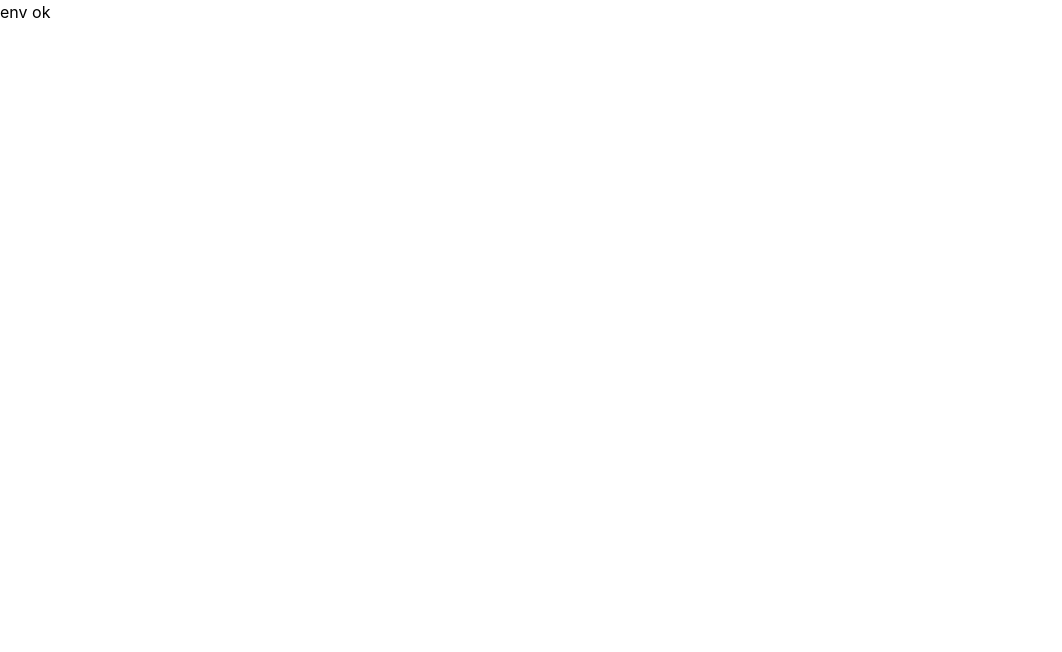
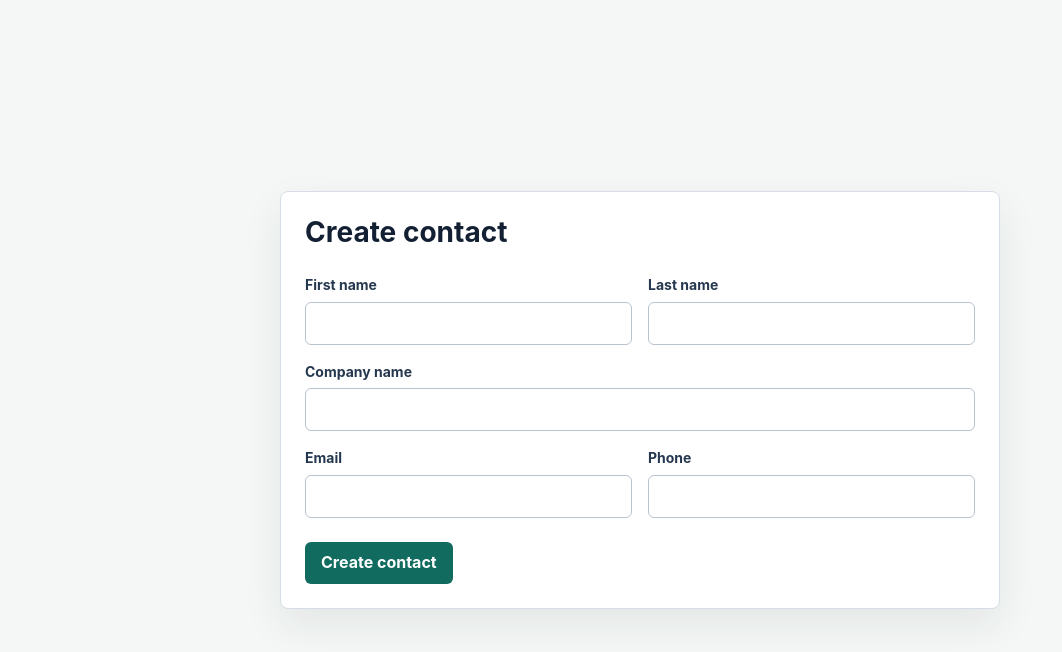
Before and after one commit to zukmutant/JobClosev2, a Next.js app: page / in a window 1280 px wide. Shown: the top 652 px of the page, without its empty margins (0-1062 px from the left). Built offline with nearby package versions, Linux system fonts and the light colour scheme.

Commit message:
Implement contact creation MVP UI

```diff
--- /dev/null
+++ b/app/contact-creation-form.tsx
@@ -0,0 +1,224 @@
+"use client";
+
+import { useActionState, useState } from "react";
+import { useFormStatus } from "react-dom";
+
+import {
+  type ContactCreationFormState,
+  initialContactCreationFormState,
+} from "../lib/contacts/contact-creation-form-state.ts";
+import {
+  submitContactCreationForm,
+} from "../lib/contacts/create-contact-form-action.ts";
+
+export function ContactCreationForm() {
+  const [state, formAction] = useActionState(
+    submitContactCreationForm,
+    initialContactCreationFormState,
+  );
+  const [phone, setPhone] = useState("");
+  const hasPhone = phone.trim().length > 0;
+
+  return (
+    <form action={formAction} style={styles.form}>
+      <div style={styles.header}>
+        <h1 style={styles.title}>Create contact</h1>
+      </div>
+
+      <div style={styles.grid}>
+        <label style={styles.field}>
+          <span style={styles.label}>First name</span>
+          <input name="firstName" type="text" autoComplete="given-name" style={styles.input} />
+        </label>
+
+        <label style={styles.field}>
+          <span style={styles.label}>Last name</span>
+          <input name="lastName" type="text" autoComplete="family-name" style={styles.input} />
+        </label>
+
+        <label style={styles.fieldWide}>
+          <span style={styles.label}>Company name</span>
+          <input name="companyName" type="text" autoComplete="organization" style={styles.input} />
+        </label>
+
+        <label style={styles.field}>
+          <span style={styles.label}>Email</span>
+          <input name="email" type="email" autoComplete="email" style={styles.input} />
+        </label>
+
+        <label style={styles.field}>
+          <span style={styles.label}>Phone</span>
+          <input
+            name="phone"
+            type="tel"
+            autoComplete="tel"
+            value={phone}
+            onChange={(event) => setPhone(event.currentTarget.value)}
+            style={styles.input}
+          />
+        </label>
+      </div>
+
+      {hasPhone ? (
+        <fieldset style={styles.channels}>
+          <legend style={styles.legend}>Phone channels</legend>
+          <label style={styles.check}>
+            <input name="phoneSmsEnabled" type="checkbox" />
+            <span>SMS</span>
+          </label>
+          <label style={styles.check}>
+            <input name="phoneWhatsappEnabled" type="checkbox" />
+            <span>WhatsApp</span>
+          </label>
+          <label style={styles.check}>
+            <input name="phoneTelegramEnabled" type="checkbox" />
+            <span>Telegram</span>
+          </label>
+        </fieldset>
+      ) : null}
+
+      <div style={styles.footer}>
+        <SubmitButton />
+        <p aria-live="polite" style={getStatusStyle(state.status)}>
+          {state.message}
+        </p>
+      </div>
+    </form>
+  );
+}
+
+function SubmitButton() {
+  const { pending } = useFormStatus();
+
+  return (
+    <button type="submit" style={styles.button}>
+      {pending ? "Saving..." : "Create contact"}
+    </button>
+  );
+}
+
+function getStatusStyle(status: ContactCreationFormState["status"]) {
+  if (status === "success") {
+    return styles.success;
+  }
+
+  if (status === "idle") {
+    return styles.status;
+  }
+
+  return styles.error;
+}
+
+const styles = {
+  form: {
+    width: "min(100%, 720px)",
+    display: "flex",
+    flexDirection: "column",
+    gap: 24,
+    padding: 24,
+    border: "1px solid #d7dde5",
+    borderRadius: 8,
+    background: "#ffffff",
+    boxShadow: "0 16px 40px rgba(21, 34, 50, 0.08)",
+  },
+  header: {
+    display: "flex",
+    alignItems: "center",
+    justifyContent: "space-between",
+  },
+  title: {
+    margin: 0,
+    color: "#132033",
+    fontSize: 28,
+    fontWeight: 700,
+    lineHeight: 1.2,
+  },
+  grid: {
+    display: "grid",
+    gridTemplateColumns: "repeat(auto-fit, minmax(220px, 1fr))",
+    gap: 16,
+  },
+  field: {
+    display: "flex",
+    flexDirection: "column",
+    gap: 6,
+  },
+  fieldWide: {
+    display: "flex",
+    flexDirection: "column",
+    gap: 6,
+    gridColumn: "1 / -1",
+  },
+  label: {
+    color: "#26384f",
+    fontSize: 14,
+    fontWeight: 650,
+  },
+  input: {
+    minHeight: 42,
+    border: "1px solid #b9c3cf",
+    borderRadius: 6,
+    padding: "8px 10px",
+    color: "#132033",
+    font: "inherit",
+  },
+  channels: {
+    display: "flex",
+    flexWrap: "wrap",
+    gap: 14,
+    margin: 0,
+    padding: 16,
+    border: "1px solid #d7dde5",
+    borderRadius: 8,
+  },
+  legend: {
+    padding: "0 6px",
+    color: "#26384f",
+    fontSize: 14,
+    fontWeight: 650,
+  },
+  check: {
+    display: "inline-flex",
+    alignItems: "center",
+    gap: 8,
+    color: "#132033",
+    fontSize: 14,
+  },
+  footer: {
+    display: "flex",
+    flexWrap: "wrap",
+    alignItems: "center",
+    gap: 14,
+  },
+  button: {
+    minHeight: 42,
+    border: 0,
+    borderRadius: 6,
+    padding: "0 16px",
+    background: "#126b5f",
+    color: "#ffffff",
+    font: "inherit",
+    fontWeight: 700,
+    cursor: "pointer",
+  },
+  status: {
+    minHeight: 22,
+    margin: 0,
+    color: "#516173",
+    fontSize: 14,
+  },
+  success: {
+    minHeight: 22,
+    margin: 0,
+    color: "#126b5f",
+    fontSize: 14,
+    fontWeight: 650,
+  },
+  error: {
+    minHeight: 22,
+    margin: 0,
+    color: "#a23030",
+    fontSize: 14,
+    fontWeight: 650,
+  },
+} as const;
--- a/app/page.tsx
+++ b/app/page.tsx
@@ -1,3 +1,17 @@
+import { ContactCreationForm } from "./contact-creation-form";
+
 export default function HomePage() {
-  return <main>env ok</main>;
+  return (
+    <main
+      style={{
+        minHeight: "100vh",
+        display: "grid",
+        placeItems: "center",
+        padding: 24,
+        background: "#f4f7f5",
+      }}
+    >
+      <ContactCreationForm />
+    </main>
+  );
 }
--- /dev/null
+++ b/lib/contacts/contact-creation-form-state.ts
@@ -0,0 +1,18 @@
+export type ContactCreationFormState =
+  | {
+      status: "idle";
+      message: "";
+    }
+  | {
+      status: "success";
+      message: string;
+    }
+  | {
+      status: "invalidInput" | "emptyContact" | "duplicateContact";
+      message: string;
+    };
+
+export const initialContactCreationFormState: ContactCreationFormState = {
+  status: "idle",
+  message: "",
+};
--- /dev/null
+++ b/lib/contacts/create-contact-form-action-runner.ts
@@ -0,0 +1,62 @@
+import type { ContactCreationFormState } from "./contact-creation-form-state.ts";
+import type { CreateContactResult } from "./create-contact-service.ts";
+
+export async function runContactCreationFormAction(
+  formData: FormData,
+  createContact: (input: unknown) => Promise<CreateContactResult>,
+): Promise<ContactCreationFormState> {
+  const result = await createContact(toContactCreatePayload(formData));
+
+  return toContactCreationFormState(result);
+}
+
+function toContactCreatePayload(formData: FormData) {
+  return {
+    firstName: getFormString(formData, "firstName"),
+    lastName: getFormString(formData, "lastName"),
+    companyName: getFormString(formData, "companyName"),
+    email: getFormString(formData, "email"),
+    phone: getFormString(formData, "phone"),
+    phoneSmsEnabled: getFormBoolean(formData, "phoneSmsEnabled"),
+    phoneWhatsappEnabled: getFormBoolean(formData, "phoneWhatsappEnabled"),
+    phoneTelegramEnabled: getFormBoolean(formData, "phoneTelegramEnabled"),
+  };
+}
+
+function getFormString(formData: FormData, field: string): string | undefined {
+  const value = formData.get(field);
+
+  return typeof value === "string" ? value : undefined;
+}
+
+function getFormBoolean(formData: FormData, field: string): boolean | undefined {
+  return formData.has(field) ? formData.get(field) === "on" : undefined;
+}
+
+function toContactCreationFormState(result: CreateContactResult): ContactCreationFormState {
+  if (result.ok) {
+    return {
+      status: "success",
+      message: "Contact created.",
+    };
+  }
+
+  if (result.reason === "invalidInput") {
+    return {
+      status: "invalidInput",
+      message: "Invalid input. Check the contact fields and try again.",
+    };
+  }
+
+  if (result.reason === "emptyContact") {
+    return {
+      status: "emptyContact",
+      message: "Enter at least one contact field.",
+    };
+  }
+
+  return {
+    status: "duplicateContact",
+    message: "Duplicate contact. This contact already exists.",
+  };
+}
--- /dev/null
+++ b/lib/contacts/create-contact-form-action.ts
@@ -0,0 +1,12 @@
+"use server";
+
+import type { ContactCreationFormState } from "./contact-creation-form-state.ts";
+import { createContactAction } from "./create-contact-action.ts";
+import { runContactCreationFormAction } from "./create-contact-form-action-runner.ts";
+
+export async function submitContactCreationForm(
+  _previousState: ContactCreationFormState,
+  formData: FormData,
+): Promise<ContactCreationFormState> {
+  return runContactCreationFormAction(formData, createContactAction);
+}
```
Also changed, not shown: 2 other files (tests, documents, lock files or other folders).
